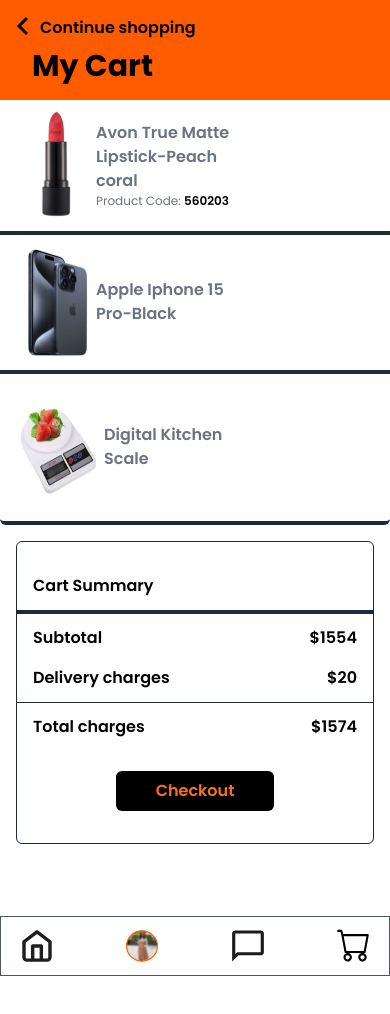
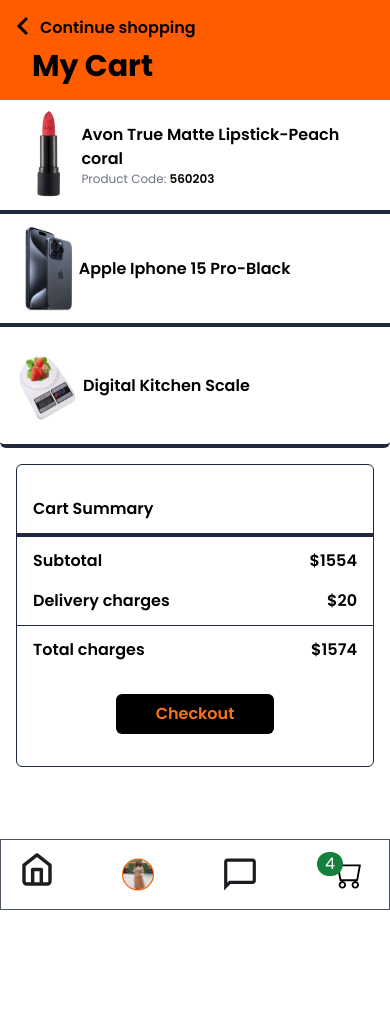
Before and after one commit to dorcasgold/HILZELLA, a React (Vite) app: page /cart in a window 390 px wide. Shown: the top 1014 px of the page. After the commit the page ends 966 px from the top, so only its background shows below. Built offline with nearby package versions, Linux system fonts and the light colour scheme.

Commit message:
update mobile view

```diff
--- a/src/components/Footer.jsx
+++ b/src/components/Footer.jsx
@@ -10,7 +10,7 @@
 import home from '../assets/icons/home.svg'
 import profile from '../assets/icons/profile.svg'
 import chat from '../assets/icons/chat-ft.svg'
-import cart from '../assets/icons/Vector.svg'
+import shopIcon from '../assets/icons/Vector.svg'
 
 function Footer() {
   return (
@@ -108,9 +108,13 @@
 
         <img src={profile} alt="profile-icon" className='w-8' />
         <img src={chat} alt="chat-icon" className='w-8' />
-        <NavLink to='/cart'>
-          <img src={cart} alt="cart-icon" className='w-8' />
-        </NavLink>
+
+        <div className='bg-white relative px-2 py-2 rounded-3xl cursor-pointer transition-all duration-300 ease-in transform hover:bg-orange-600'>
+          <NavLink to="/cart">
+            <img src={shopIcon} alt="shopIcon" className='w-7' />
+          </NavLink>
+          <span className="absolute bg-green-700 text-white px-2 rounded-full top-0 -left-2">4</span>
+        </div>
       </div>
     </footer>
   )
--- a/src/pages/Cart.jsx
+++ b/src/pages/Cart.jsx
@@ -87,8 +87,8 @@
                 <div>
                   <img src={lipstick} alt="lipstick-img" className="w-20" />
                 </div>
-                <div className="w-40">
-                  <p className="text-gray-500 font-semibold">Avon True Matte Lipstick-Peach coral</p>
+                <div className="lg:w-40 w-full">
+                  <p className="lg:text-gray-500 text-black font-semibold">Avon True Matte Lipstick-Peach coral</p>
                   <p className="text-xs text-gray-500">Product Code: <span className="text-black font-semibold">560203</span></p>
                 </div>
               </div>
@@ -120,8 +120,8 @@
                 <div>
                   <img src={tp1} alt="product-img" className="w-20" />
                 </div>
-                <div className="w-40">
-                  <p className="text-gray-500 font-semibold">Apple Iphone 15 Pro-Black</p>
+                <div className="lg:w-40 w-full">
+                  <p className="lg:text-gray-500 text-black font-semibold">Apple Iphone 15 Pro-Black</p>
                 </div>
               </div>
               <div className="gap-32 md:flex hidden items-center">
@@ -152,8 +152,8 @@
                 <div>
                   <img src={scale} alt="lipstick-img" className="w-20" />
                 </div>
-                <div className="w-40">
-                  <p className="text-gray-500 font-semibold">Digital Kitchen Scale</p>
+                <div className="lg:w-40 w-full">
+                  <p className="lg:text-gray-500 text-black font-semibold">Digital Kitchen Scale</p>
                 </div>
               </div>
               <div className="md:flex hidden gap-32 items-center">
```
